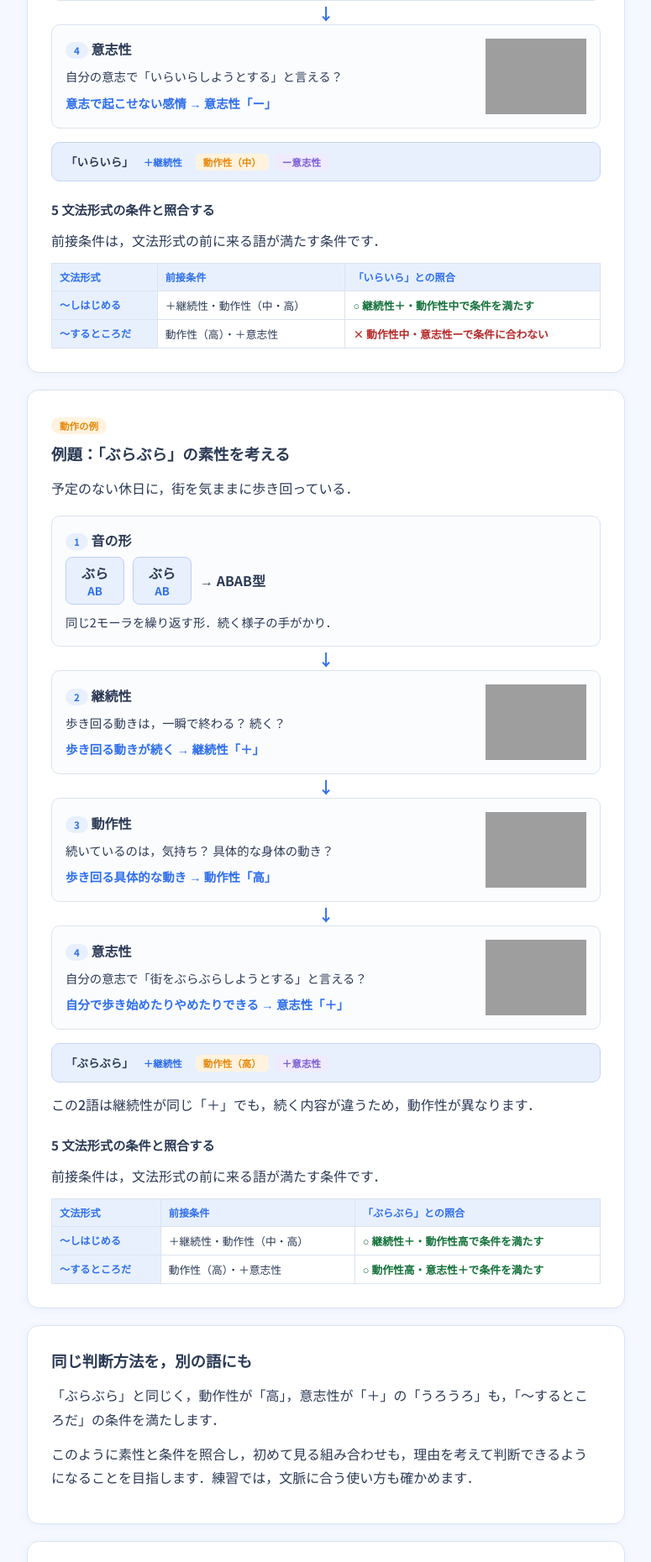
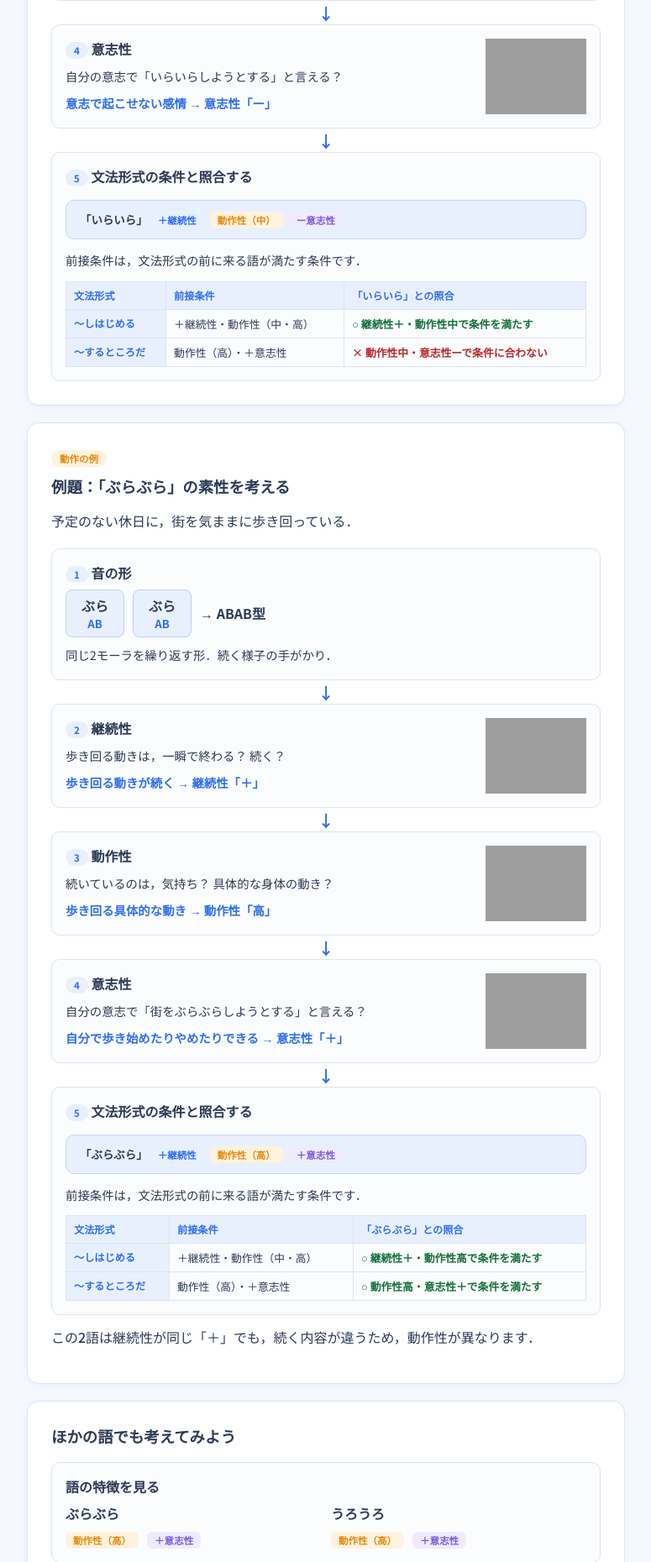
Before and after one commit to s2332093/onomatope_study, a Python web app: template templates/phase1_summary.html in a window 1280 px wide. Shown: the part 953-2813 px from the top of the page at 84% size, without its empty margins (252-1027 px from the left). Run offline with Jinja, Linux system fonts and the light colour scheme; the template is opened without the code that fills it, so the values that code supplies are empty; grey boxes are pictures that could not be loaded.

Commit message:
Structure learning examples and unify grammar step styling

```diff
--- a/templates/_intro_example.html
+++ b/templates/_intro_example.html
@@ -34,14 +34,15 @@
       </div>
       <img src="/static/{{ figs.volition['ー'] }}" alt="自分の意志で起こせない：意志性ー">
     </li>
-  </ol>
+    <li>
+      <div>
+        <h3><span class="badge badge-blue">5</span> 文法形式の条件と照合する</h3>
       <div class="infobox" style="margin-top:16px;">
         <strong>「いらいら」</strong>
         <span class="fbadge fb-continuity">＋継続性</span>
         <span class="fbadge fb-action">動作性（中）</span>
         <span class="fbadge fb-volition">ー意志性</span>
       </div>
-  <h3 style="margin-top:22px;">5 文法形式の条件と照合する</h3>
       <p class="intro-note">前接条件は，文法形式の前に来る語が満たす条件です．</p>
       <div class="tscroll"><table class="dtable" style="min-width:520px;">
         <thead><tr><th>文法形式</th><th>前接条件</th><th>「いらいら」との照合</th></tr></thead>
@@ -50,6 +51,9 @@
           <tr><th scope="row">〜するところだ</th><td>動作性（高）・＋意志性</td><td class="feedback-check is-incorrect">× 動作性中・意志性ーで条件に合わない</td></tr>
         </tbody>
       </table></div>
+      </div>
+    </li>
+  </ol>
 </section>
 <section class="card" id="example-action" style="scroll-margin-top:20px;">
   <span class="badge badge-orange">動作の例</span>
@@ -87,15 +91,15 @@
       </div>
       <img src="/static/{{ figs.volition['＋'] }}" alt="自分で歩き始めたりやめたりできる：意志性＋">
     </li>
-  </ol>
+    <li>
+      <div>
+        <h3><span class="badge badge-blue">5</span> 文法形式の条件と照合する</h3>
       <div class="infobox" style="margin-top:16px;">
         <strong>「ぶらぶら」</strong>
         <span class="fbadge fb-continuity">＋継続性</span>
         <span class="fbadge fb-action">動作性（高）</span>
         <span class="fbadge fb-volition">＋意志性</span>
       </div>
-  <p class="intro-note">この2語は継続性が同じ「＋」でも，続く内容が違うため，動作性が異なります．</p>
-  <h3 style="margin-top:22px;">5 文法形式の条件と照合する</h3>
       <p class="intro-note">前接条件は，文法形式の前に来る語が満たす条件です．</p>
       <div class="tscroll"><table class="dtable" style="min-width:520px;">
         <thead><tr><th>文法形式</th><th>前接条件</th><th>「ぶらぶら」との照合</th></tr></thead>
@@ -104,9 +108,16 @@
           <tr><th scope="row">〜するところだ</th><td>動作性（高）・＋意志性</td><td class="feedback-check is-correct">○ 動作性高・意志性＋で条件を満たす</td></tr>
         </tbody>
       </table></div>
+      </div>
+    </li>
+  </ol>
+  <p class="intro-note">この2語は継続性が同じ「＋」でも，続く内容が違うため，動作性が異なります．</p>
 </section>
 <style>
   .intro-note { margin:12px 0;line-height:1.8;color:var(--text);font-weight:500; }
+  .intro-word-pair { display:flex;flex-wrap:wrap;gap:12px; }
+  .intro-word-pair > div { display:flex;flex:1;min-width:200px;flex-wrap:wrap;gap:6px;align-items:center; }
+  .intro-word-pair strong { width:100%;margin-bottom:4px; }
   .intro-scene { margin:12px 0 18px;line-height:1.8; }
   .intro-steps { list-style:none;padding:0;margin:0; }
   .intro-steps li { position:relative;display:flex;align-items:center;justify-content:space-between;gap:16px;padding:16px;border:1px solid var(--border);border-radius:10px;background:#fbfcfe; }
@@ -129,8 +140,33 @@
   }
 </style>
 
-<section class="card">
-  <h2>同じ判断方法を，別の語にも</h2>
-  <p class="intro-note">「ぶらぶら」と同じく，動作性が「高」，意志性が「＋」の「うろうろ」も，「〜するところだ」の条件を満たします．</p>
-  <p class="intro-note">このように素性と条件を照合し，初めて見る組み合わせも，理由を考えて判断できるようになることを目指します．練習では，文脈に合う使い方も確かめます．</p>
+<section class="card" id="example-transfer">
+  <h2>ほかの語でも考えてみよう</h2>
+  <ol class="intro-steps" style="margin-top:18px;">
+    <li>
+      <div>
+        <h3>語の特徴を見る</h3>
+        <div class="intro-word-pair">
+          <div><strong>ぶらぶら</strong><span class="fbadge fb-action">動作性（高）</span><span class="fbadge fb-volition">＋意志性</span></div>
+          <div><strong>うろうろ</strong><span class="fbadge fb-action">動作性（高）</span><span class="fbadge fb-volition">＋意志性</span></div>
+        </div>
+      </div>
+    </li>
+    <li>
+      <div>
+        <h3>文法形式の条件と比べる</h3>
+        <p><strong>〜するところだ</strong>の条件</p>
+        <div style="margin-top:10px;"><span class="fbadge fb-action">動作性（高）</span><span class="fbadge fb-volition">＋意志性</span></div>
+      </div>
+    </li>
+    <li>
+      <div>
+        <h3>どちらも条件が合う</h3>
+        <p class="feedback-check is-correct">○ ぶらぶらするところだ</p>
+        <p class="feedback-check is-correct">○ うろうろするところだ</p>
+      </div>
+    </li>
+  </ol>
+  <p class="intro-note"><strong>初めての組み合わせも，「語の特徴 → 文法の条件」で考えよう．</strong></p>
+  <p class="intro-note">このあとは，場面に合う使い方を練習します．</p>
 </section>
```
Lines whose indentation alone changed are shown as unchanged.
